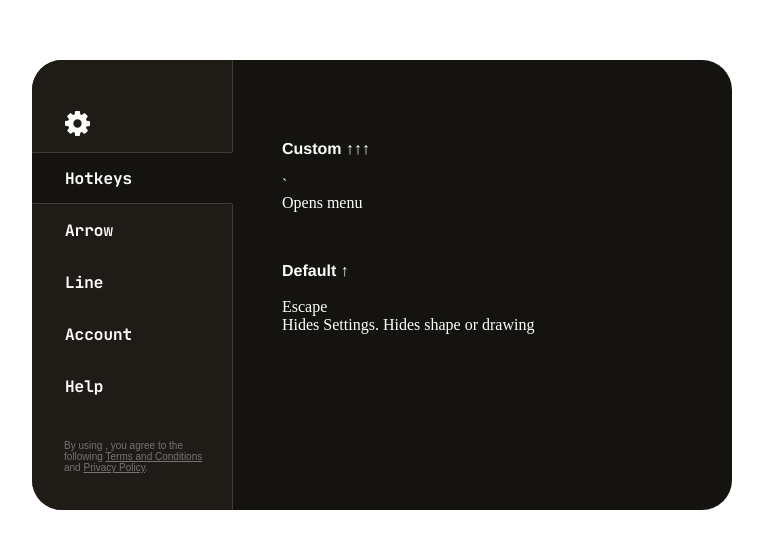
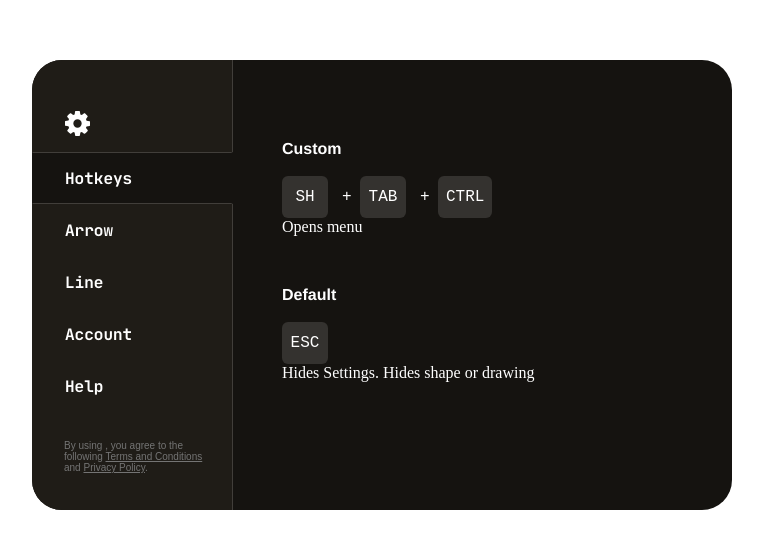
Before and after one commit to jaygraygray/annotate, a React app: page / in a window 1280 px wide. Shown: the part 115-664 px from the top of the page, without its empty margins (258-1021 px from the left). Built offline with nearby package versions, Linux system fonts and the light colour scheme; a web font is replaced by a local one.

Commit message:
add UI to tshow hotkeys

```diff
--- a/src/app/components/Settings/Content/Hotkeys/Hotkeys.tsx
+++ b/src/app/components/Settings/Content/Hotkeys/Hotkeys.tsx
@@ -1,4 +1,5 @@
 import React from "react";
+import { Keys } from "./Keys";
 import { defaultHotkeys, CUSTOM, DEFAULT } from "../../../../hotkeys"
 import * as Style from "./Hotkeys.style";
 
@@ -7,42 +8,11 @@ const defaults = defaultHotkeys.filter(({ type }) => type === DEFAULT)
 
 const Description = ({ children }) => <div>{children}</div>
 
-const Triggers = ({ children }) => <div>{children}</div>
-
-type TransformKey = {
-  key: string;
-  transform: string;
-}
-console.log(process)
-const keyLabelsToTransform: TransformKey[] = [
-  { key: "Shift", transform: "SH" },
-  { key: "CapsLock", transform: "CAPS" },
-  { key: "Enter", transform: "ENT" },
-  { key: "ArrowUp", transform: "↑" },
-  { key: "ArrowDown", transform: "↓" },
-  { key: "ArrowLeft", transform: "←" },
-  { key: "ArrowRight", transform: "→" },
-  { key: "Control", transform: "CTRL" },
-  { key: "Meta", transform: "" }, // ruh roh
-  { key: "ContextMenu", transform: "CTX" },
-  { key: "Enter", transform: "ENT" },
-  { key: "Backspace", transform: "BSP" },
-  { key: "PageDown", transform: "PGD" },
-  { key: "PageUp", transform: "PGU" },
-  { key: "End", transform: "END" },
-  { key: "Delete", transform: "DEL" },
-  { key: "Home", transform: "HOM" },
-  { key: "Help", transform: "HLP" },
-];
 
 const HotkeyRow = ({ description, value, label }) => {
-  console.log("value:", keyLabelsToTransform);
-  const formattedTrigger = label;
-  // some values need to be modified: i.e. Escape -> esc
-  // or Meta -> OS specific
   return (
     <>
-      <Triggers>{formattedTrigger}</Triggers>
+      <Keys value={value} />
       <Description>{description}</Description>
     </>
   )
@@ -51,7 +21,7 @@ const HotkeyRow = ({ description, value, label }) => {
 export const Hotkeys = () => (
   <Style.Container>
     <Style.Section>
-      <span>Custom &uarr;&uarr;&uarr;</span>
+      <span>Custom</span>
       {customHotkeys.map(({ description, value, label }) =>
         <HotkeyRow
           description={description}
@@ -61,7 +31,7 @@ export const Hotkeys = () => (
         />)}
     </Style.Section>
     <Style.Section>
-      <span>Default ↑</span>
+      <span>Default</span>
       {defaults.map(({ description, value, label }) =>
         <HotkeyRow
           description={description}
--- /dev/null
+++ b/src/app/components/Settings/Content/Hotkeys/Keys/Keys.style.ts
@@ -0,0 +1,31 @@
+import styled from "styled-components";
+
+export const KeyContainer = styled.div`
+  display: flex;
+  div {
+    background: #34322F;
+    border-radius: 6px;
+    padding: 12px 8px;
+    font-family: Courier New;
+    min-width: 30px;
+    display: flex;
+    justify-content: center;
+    font-size: 16px;
+    margin-left: 32px;
+    position: relative;
+  }
+
+  div::after {
+    position: absolute;
+    content: "+";
+    left: 60px;
+  }
+
+  div:first-of-type {
+    margin-left: 0;
+  }
+
+  div:last-of-type::after {
+    content: "";
+  }
+`
--- /dev/null
+++ b/src/app/components/Settings/Content/Hotkeys/Keys/Keys.tsx
@@ -0,0 +1,52 @@
+import React from "react";
+import * as Style from "./Keys.style";
+
+type TransformKey = {
+  key: string;
+  transform: string;
+}
+
+const platform = navigator && navigator.platform;
+const platformTransform = platform === "MacIntel" ? "⌘" : "⊞";
+//@ts-ignore
+const keyLabelsToTransform: TransformKey[] = [
+  { key: "Shift", transform: "SH" },
+  { key: "CapsLock", transform: "CAPS" },
+  { key: "Enter", transform: "ENT" },
+  { key: "ArrowUp", transform: "↑" },
+  { key: "ArrowDown", transform: "↓" },
+  { key: "ArrowLeft", transform: "←" },
+  { key: "ArrowRight", transform: "→" },
+  { key: "Control", transform: "CTRL" },
+  { key: "Meta", transform: platformTransform }, // ruh roh
+  { key: "ContextMenu", transform: "CTX" },
+  { key: "Escape", transform: "ESC" },
+  { key: "Backspace", transform: "BSP" },
+  { key: "PageDown", transform: "PGD" },
+  { key: "PageUp", transform: "PGU" },
+  { key: "End", transform: "END" },
+  { key: "Delete", transform: "DEL" },
+  { key: "Home", transform: "HOM" },
+  { key: "Help", transform: "HLP" },
+];
+
+export const Keys = ({ value }) => {
+  return (
+    <Style.KeyContainer>
+      {
+        value.map(val => {
+          const [transformMatch] = keyLabelsToTransform.filter(({ key }) => key === val);
+          const label = transformMatch ? transformMatch.transform : val
+
+          console.log(">>transformMatch", transformMatch);
+
+          console.log("label", label);
+          return (<div key={val}>
+            {label.toUpperCase()}
+          </div>);
+          }
+        )
+      }
+    </Style.KeyContainer>
+  )
+};
--- /dev/null
+++ b/src/app/components/Settings/Content/Hotkeys/Keys/index.ts
@@ -0,0 +1 @@
+export { Keys } from "./Keys";
--- a/src/app/hotkeys/hotkeyDefaults.ts
+++ b/src/app/hotkeys/hotkeyDefaults.ts
@@ -18,7 +18,7 @@ type Hotkey = {
 const menuTrigger: Hotkey = {
   name: "menuTrigger",
   label: "Menu Trigger",
-  value: ["`"],
+  value: ["Shift", "Tab", "Control"],
   description: "Opens menu",
   type: CUSTOM,
 };
```
Also changed, not shown: src/app/components/Settings/Content/Hotkeys/Hotkeys.style.ts (line endings or trailing spaces).
